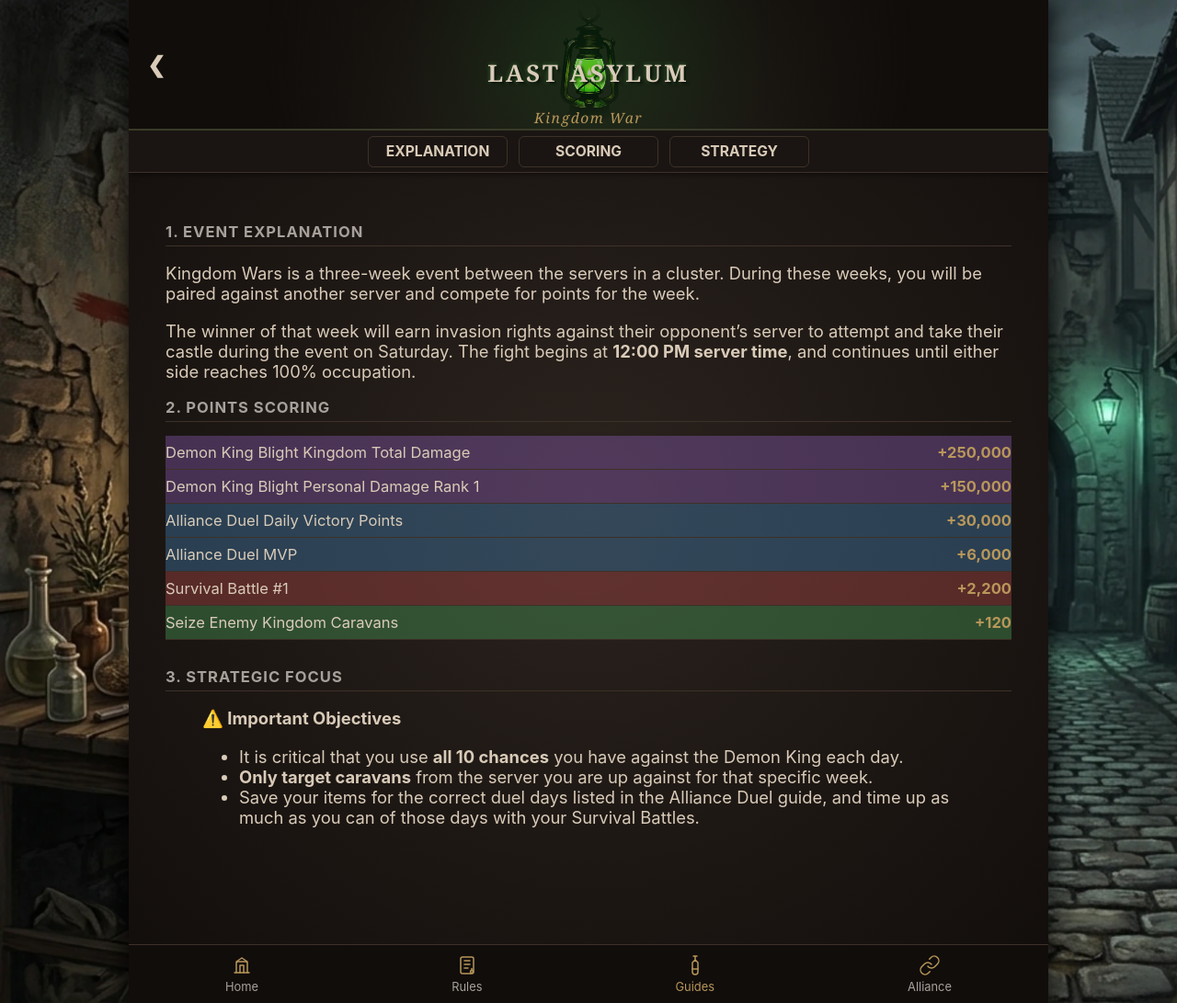
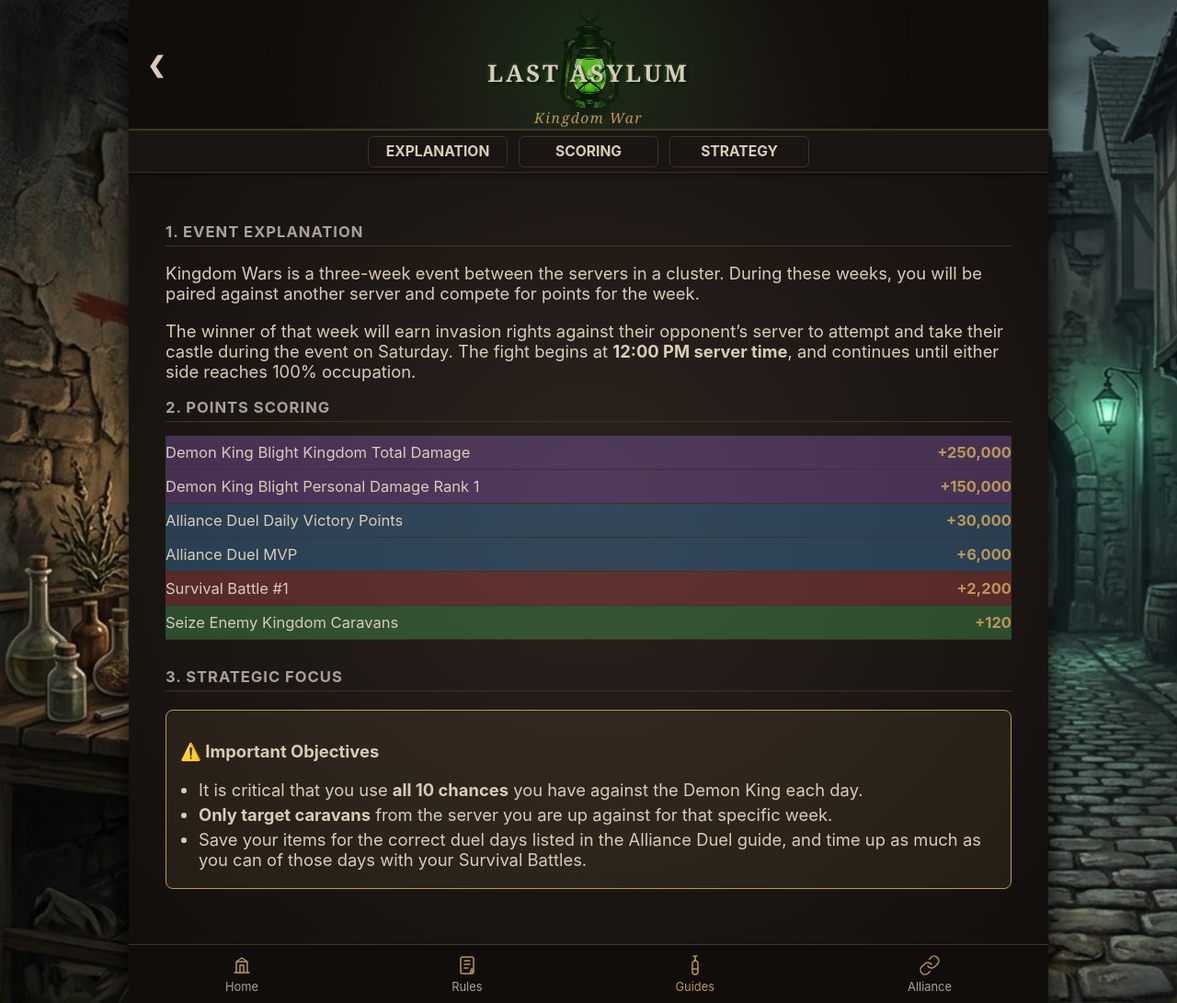
Before and after one commit to LA-S78/la-s78.github.io, a Jekyll site: the page built from test.md, in a window 1280 px wide. Shown: the whole page at 92% size. Built offline with Jekyll 4.4.1, drawn with Linux system fonts in a browser that asks for light colours.

Commit message:
markdown test 3

```diff
--- a/css/style.css
+++ b/css/style.css
@@ -532,3 +532,37 @@
     align-items: center !important;
     justify-content: center !important;
 }
+
+/* test refactor */
+/* Style all Markdown blockquotes as Last Asylum tip boxes */
+blockquote {
+    background: rgba(184, 151, 90, 0.1);
+    border: 1px solid var(--accent-color);
+    padding: 15px;
+    border-radius: 8px;
+    margin: 20px 0;
+}
+
+/* Style the headers inside the blockquote */
+blockquote h4 {
+    margin: 0 0 5px 0;
+    color: var(--accent-color);
+    text-transform: uppercase;
+    font-size: 0.8rem;
+}
+
+/* Ensure the bullet points look clean */
+blockquote ul {
+    margin: 0;
+    padding-left: 20px;
+}
+
+blockquote li {
+    margin-bottom: 5px;
+}
+
+/* Jekyll/Markdown fix: remove extra padding from the final paragraph/list */
+blockquote p:last-child,
+blockquote ul:last-child {
+    margin-bottom: 0;
+}
```
